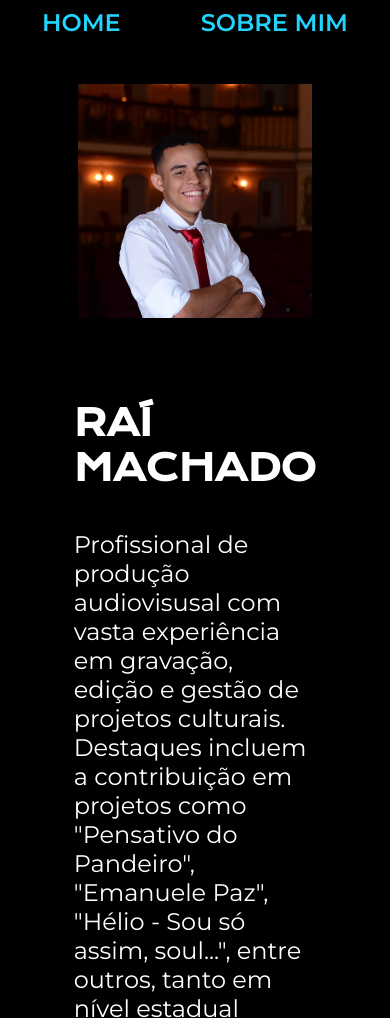
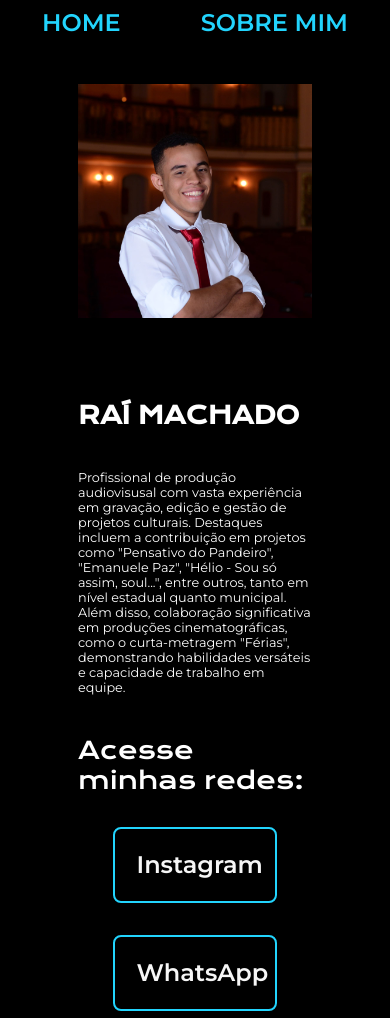
Before and after one commit to rai-com-i/portifolio, a plain HTML site: page index.html in a window 390 px wide. Shown: the top 1018 px of the page. Drawn offline with nearby package versions, Linux system fonts and the light colour scheme.

Commit message:
Update style.css

```diff
--- a/estilos/style.css
+++ b/estilos/style.css
@@ -126,4 +126,15 @@ body {
         width: 100%;
     }
 
+    .Apes_conteudo_nome{
+    font-size: 1.5rem;
+    font-family: "Krona One", sans-serif;
 }
+
+
+.Apes_conteudo_nome2{
+    font-size: 0.8rem;
+    font-family: "Montserrat", sans-serif;
+}
+
+}
```
